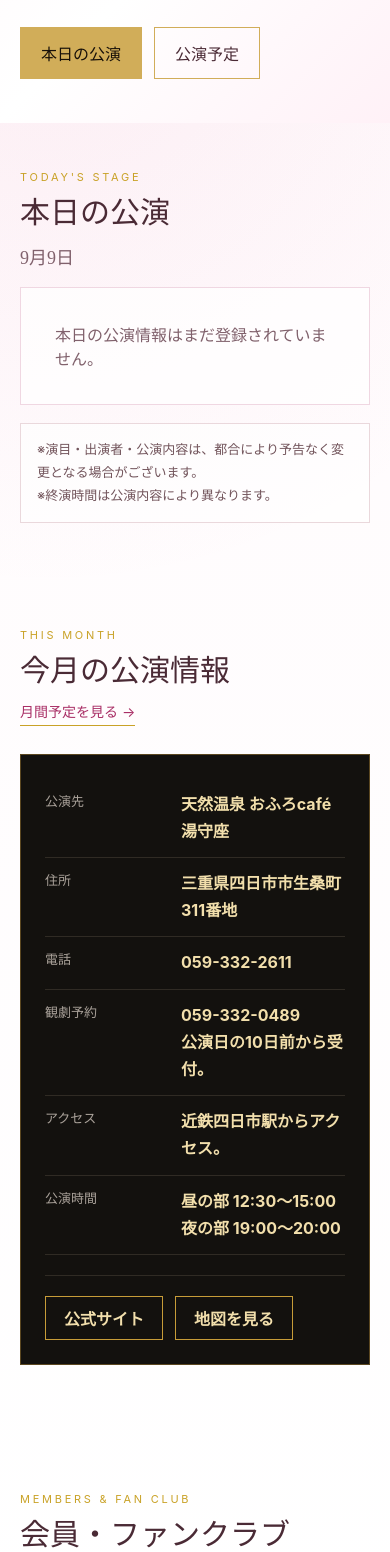
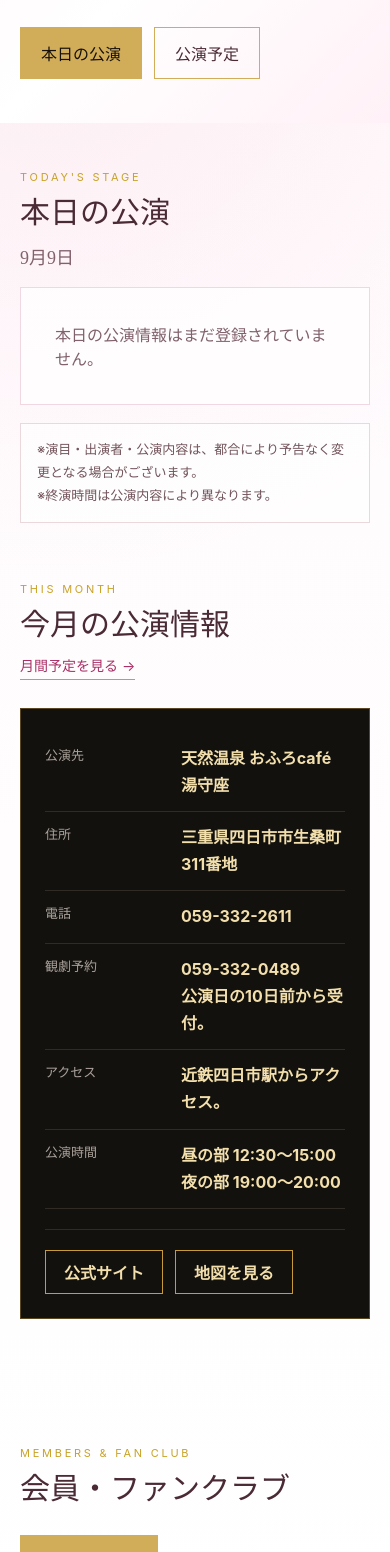
Before and after one commit to sakura7612harunojo/gekidan-hanafubuki-homepage, a Next.js app: page / in a window 390 px wide. Shown: the part 302-1854 px from the top of the page. Built offline with nearby package versions, Linux system fonts and the light colour scheme; no server answers; the database is empty.

Commit message:
feat: スマホの公演情報間隔を調整

```diff
--- a/app/globals.css
+++ b/app/globals.css
@@ -768,3 +768,36 @@ body:has(.header) .performance-venue-card-readability a {
     gap: 12px;
   }
 }
+
+/* HANABUKI_MOBILE_MONTHLY_SPACING */
+@media (max-width: 760px) {
+  .today-section {
+    padding-bottom: 24px;
+  }
+
+  #monthly-venue {
+    padding-top: 24px;
+  }
+}
+
+/* HANABUKI_MOBILE_MONTHLY_SPACING */
+@media (max-width: 760px) {
+  .today-section {
+    padding-bottom: 24px;
+  }
+
+  #monthly-venue {
+    padding-top: 24px;
+  }
+}
+
+/* HANABUKI_MOBILE_MONTHLY_SPACING */
+@media (max-width: 760px) {
+  .today-section {
+    padding-bottom: 24px;
+  }
+
+  #monthly-venue {
+    padding-top: 24px;
+  }
+}
```
Also changed, not shown: 1 other file (tests, documents, lock files or other folders).
